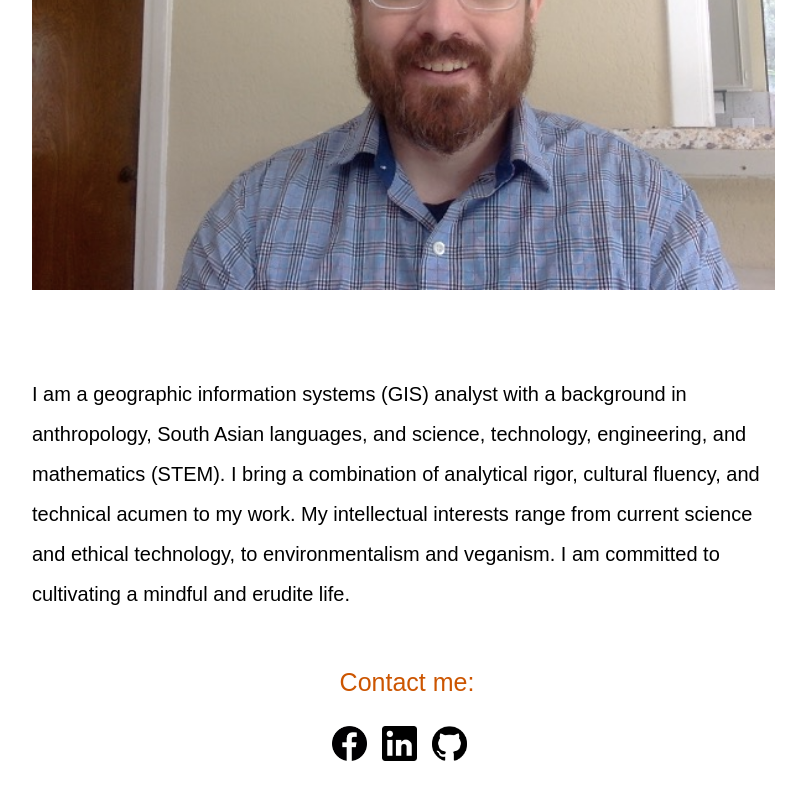
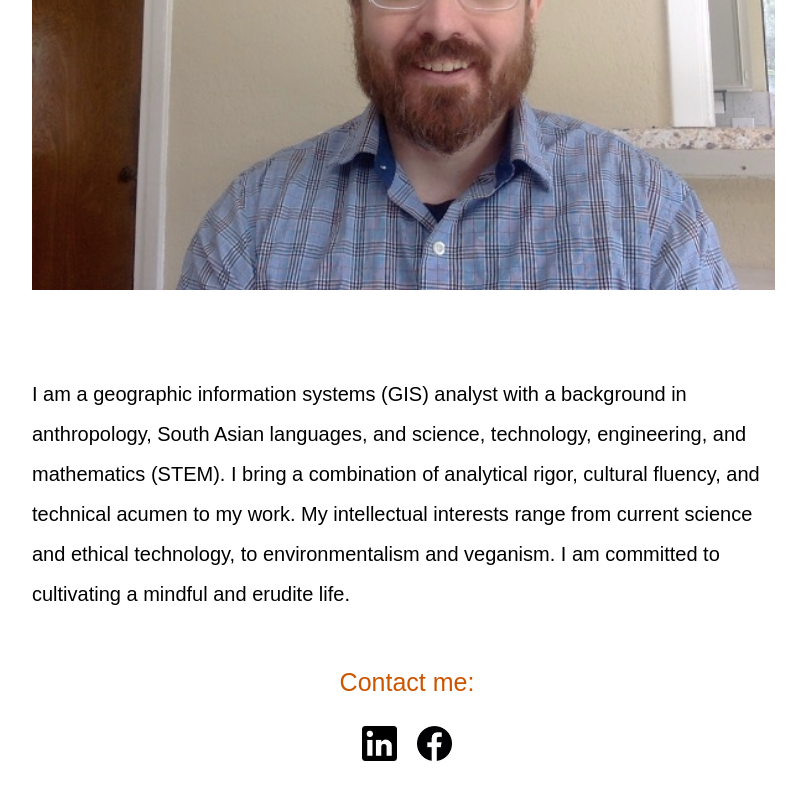
Before and after one commit to Colin-Pace/Portfolio, a React (Create React App) app: page / in a window 1280 px wide. Shown: the part 404-1204 px from the top of the page, without its empty margins (233-1039 px from the left). Built offline with nearby package versions, Linux system fonts and the light colour scheme.

Commit message:
updated contact info

```diff
--- a/src/App.css
+++ b/src/App.css
@@ -72,33 +72,17 @@ a {
   margin-right: 20px;
 }
 
-#youTube {
-  font-size: 20px;
-  text-decoration: none;
-  margin-left: 20px;
-}
-
-#youTube:visited {
-  color: black;
-}
-
 .contactIcon {
   height: 35px;
   width: 35px;
 }
 
-#githubIcon {
-  margin-right: 15px;
-  margin-left: 15px;
+#linkedInIcon {
+  margin-right: 10px;
 }
 
 #facebookIcon {
-  margin-right: 15px;
-}
-
-#igIcon {
-  height: 35px;
-  width: 35px;
+  margin-left: 10px;
 }
 
 #footer {
--- a/src/App.js
+++ b/src/App.js
@@ -78,6 +78,16 @@ function App() {
         <p id = 'footerTitle'>Contact me:</p>
         <div id = 'contacts'>
           <a
+            href = 'https://www.linkedin.com/in/colin-pace-6b7ba7241'
+            target = '_blank'
+            id = "linkedInIcon"
+          >
+            <img
+              className = 'contactIcon'
+              src = {require('./linkedIn.png')}
+            />
+          </a>
+          <a
             href = 'https://www.facebook.com/ColinPace1987'
             target = '_blank'
             id = 'facebookIcon'
@@ -87,31 +97,6 @@ function App() {
               src = {require('./facebookIcon.png')}
             />
           </a>
-          <a
-            href = 'https://www.linkedin.com/in/colin-pace-6b7ba7241'
-            target = '_blank'
-          >
-            <img
-              className = 'contactIcon'
-              src = {require('./linkedIn.png')}
-            />
-          </a>
-          <a
-            href = 'https://github.com/Colin-Pace?tab=repositories'
-            target = '_blank'
-          >
-            <img
-              id = 'githubIcon'
-              className = 'contactIcon'
-              src = {require('./github.png')}
-            />
-          </a>
-          <a
-            href = 'mailto:colinpace1987@gmail.com'
-            target = '_blank'
-            rel = 'noopener noreferrer'
-          >
-          </a>
         </div>
       </div>
     </div>
```
